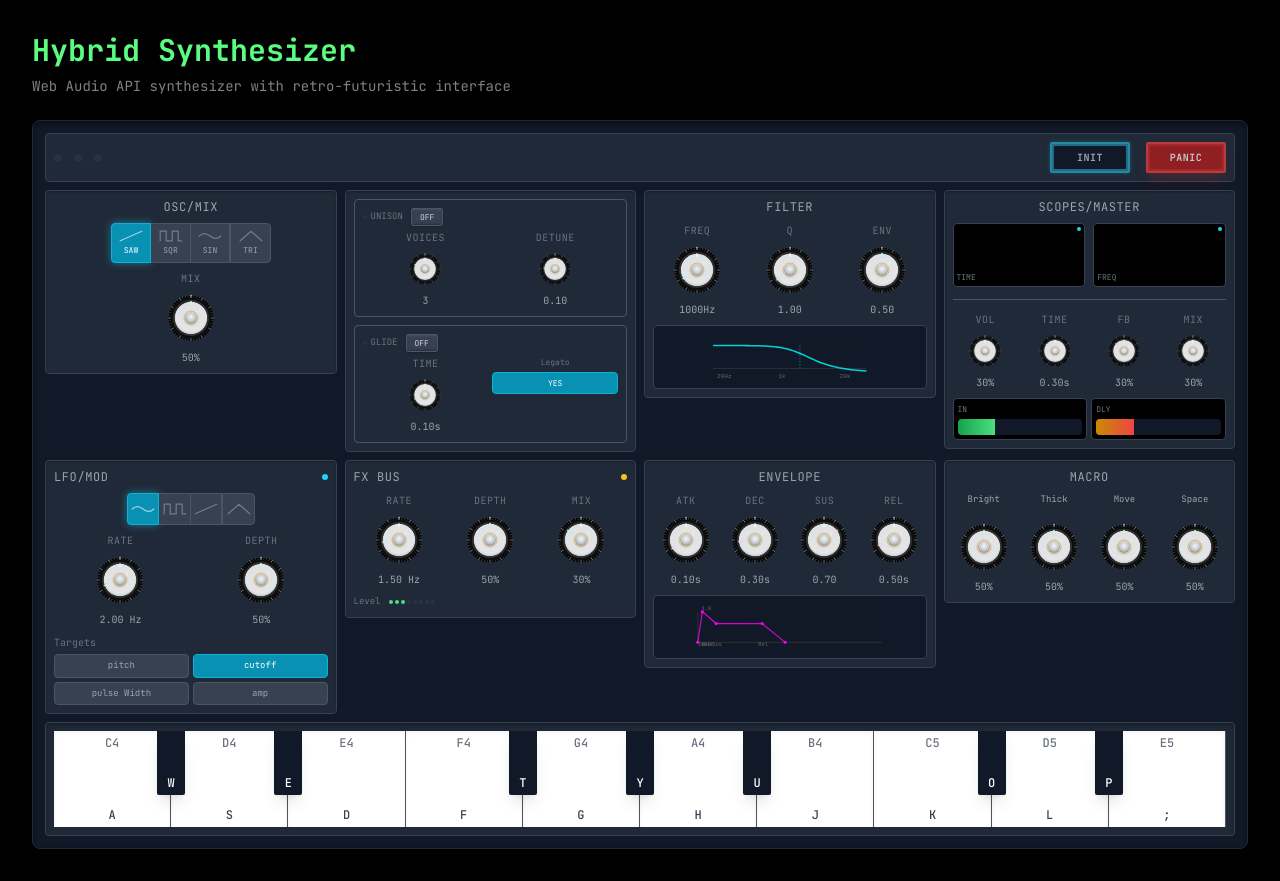
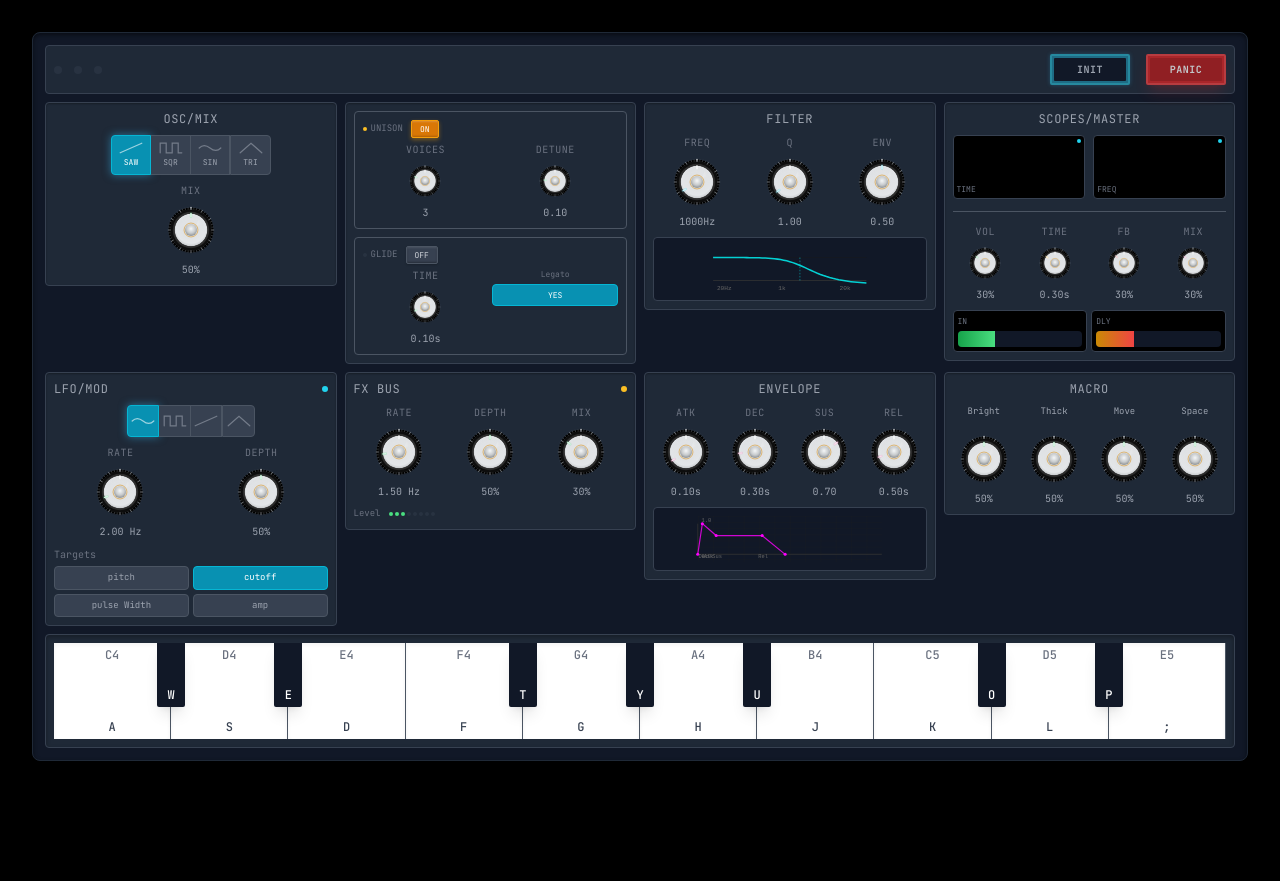
Before and after one commit to james-ralph8555/nextjs-portfoliosite, a Next.js app: page /synth in a window 1280 px wide. After the commit the page ends 800 px from the top, so only its background shows below. Built offline with nearby package versions, Linux system fonts and the light colour scheme; a web font is replaced by a local one.

Commit message:
fixed display

```diff
--- a/src/app/synth/page.tsx
+++ b/src/app/synth/page.tsx
@@ -6,14 +6,6 @@ export default function SynthPage() {
   return (
     <div className="min-h-screen bg-bg-main p-4 lg:p-8">
       <div className="max-w-7xl mx-auto">
-        <div className="mb-6">
-          <h1 className="text-3xl font-bold text-primary-green font-mono mb-2">
-            Hybrid Synthesizer
-          </h1>
-          <p className="text-table-text font-mono text-sm">
-            Web Audio API synthesizer with retro-futuristic interface
-          </p>
-        </div>
         <HybridSynth />
       </div>
     </div>
--- a/src/components/synth/components/Keyboard.tsx
+++ b/src/components/synth/components/Keyboard.tsx
@@ -113,7 +113,7 @@ export function Keyboard({ activeKeys, onNoteOn, onNoteOff }: KeyboardProps) {
               key={note}
               className={`
                 relative border-r border-gray-600 last:border-r-0
-                ${isActive ? 'bg-cyan-400' : 'bg-white hover:bg-gray-100'}
+                ${isActive ? 'bg-cyan-300' : 'bg-white hover:bg-gray-100'}
                 transition-all duration-100 cursor-pointer select-none
                 flex flex-col justify-between items-center py-1
                 shadow-inner
@@ -168,7 +168,7 @@ export function Keyboard({ activeKeys, onNoteOn, onNoteOff }: KeyboardProps) {
                 key={note}
                 className={`
                   absolute w-7 h-16 rounded-b-sm
-                  ${isActive ? 'bg-cyan-400' : 'bg-gray-900 hover:bg-gray-800'}
+                  ${isActive ? 'bg-cyan-600' : 'bg-gray-900 hover:bg-gray-800'}
                   transition-all duration-100 cursor-pointer select-none
                   pointer-events-auto flex flex-col justify-between items-center py-1 flex-col-reverse
                   shadow-lg z-20
--- a/src/components/synth/hooks/useSynthEngine.ts
+++ b/src/components/synth/hooks/useSynthEngine.ts
@@ -85,7 +85,7 @@ export function useSynthEngine(audioContext: AudioContext | null) {
     oscillator: {
       waveform: 'sawtooth',
       mix: 0.5,
-      unison: { enabled: false, voices: 3, detune: 0.1 },
+      unison: { enabled: true, voices: 3, detune: 0.1 },
       glide: { enabled: false, time: 0.1, legato: true }
     },
     filter: { cutoff: 1000, resonance: 1, envelopeAmount: 0.5 },
@@ -537,7 +537,7 @@ export function useSynthEngine(audioContext: AudioContext | null) {
         oscillator: {
           waveform: 'sawtooth' as OscillatorType,
           mix: 0.5,
-          unison: { enabled: false, voices: 3, detune: 0.1 },
+          unison: { enabled: true, voices: 3, detune: 0.1 },
           glide: { enabled: false, time: 0.1, legato: true }
         },
         filter: { cutoff: 1000, resonance: 1, envelopeAmount: 0.5 },
```
Also changed, not shown: public/synth-skins/knob2.svg (added).
